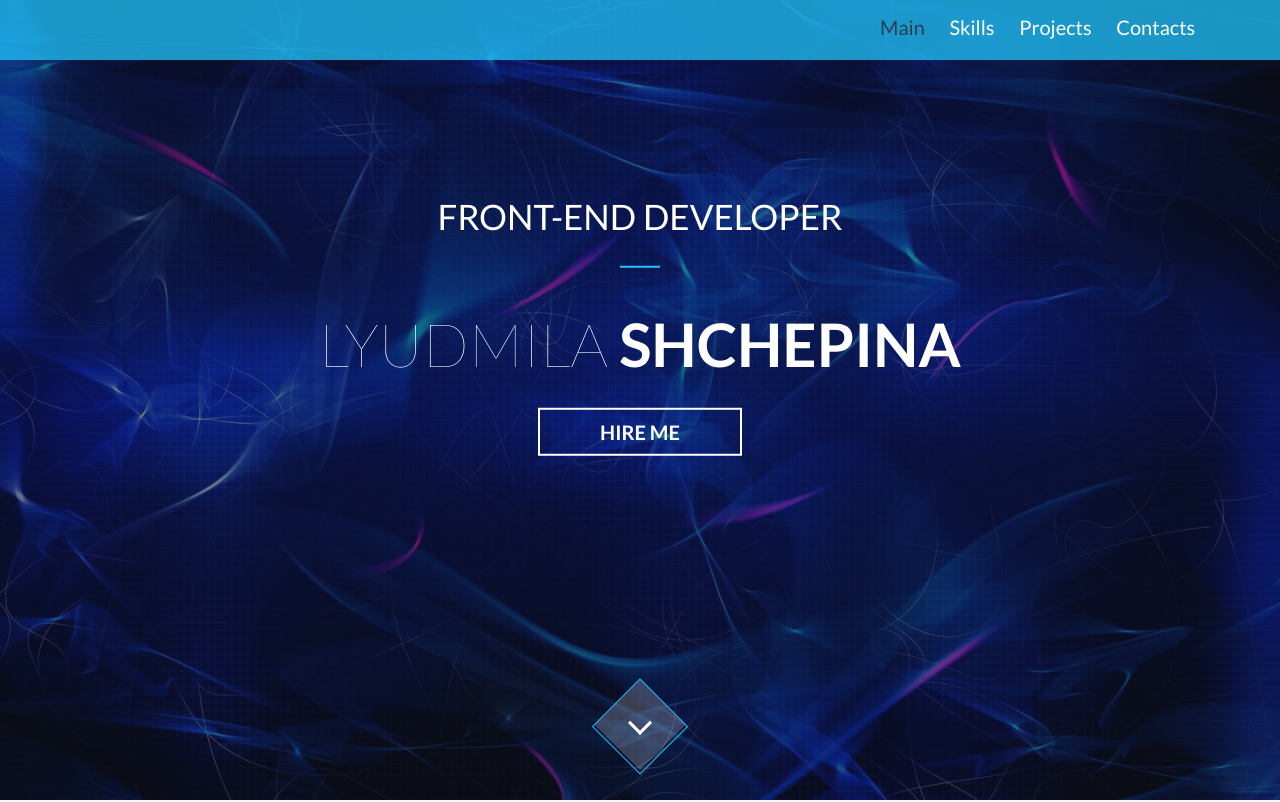
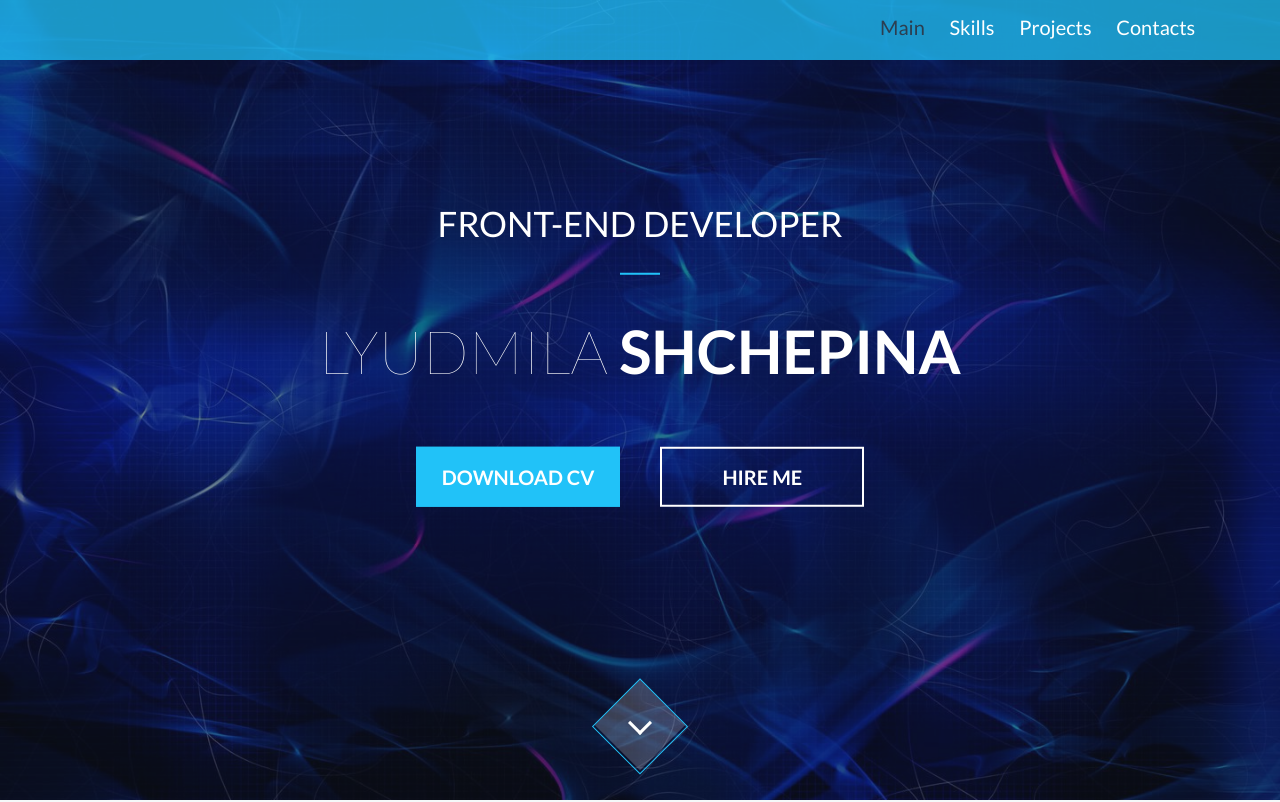
Before and after one commit to LyudmilaShch/my-portfolio, a React (Create React App) app: page / in a window 1280 px wide. Shown: the top 802 px of the page. Built offline with nearby package versions, Linux system fonts and the light colour scheme.

Commit message:
add button for download CV fix form contacts

```diff
--- a/package.json
+++ b/package.json
@@ -7,6 +7,8 @@
     "@testing-library/jest-dom": "^5.14.1",
     "@testing-library/react": "^13.0.0",
     "@testing-library/user-event": "^13.2.1",
+    "axios": "^1.3.2",
+    "formik": "^2.2.9",
     "gh-pages": "^4.0.0",
     "node-sass": "^8.0.0",
     "react": "^18.2.0",
--- a/src/contacts/Contacts.js
+++ b/src/contacts/Contacts.js
@@ -1,27 +1,65 @@
-import React from 'react';
+import React, {useState} from 'react';
 import style from './Contacts.module.scss'
 import styleContainer from '../common/styles/Container.module.scss'
 import Title from "../common/components/title/Title";
+import {useFormik} from "formik";
+import axios from "axios";
 
 const Contacts = () => {
-    return (
+    const [isSendMessage, setIsSendMessage] = useState(false)
+    const formik = useFormik({
+        initialValues: {
+            name: '',
+            phone: '',
+            email: '',
+            website: '',
+            message: ''
+        },
+        onSubmit: (values) => {
+            axios.post("https://gmail-node-js.vercel.app/sendMessage", {
+                name: values.name,
+                phone: values.phone,
+                email: values.email,
+                website: values.website,
+                message: values.message
+            })
+                .then(() => {
+                    setIsSendMessage(true)
+                })
+        }
+    });
+
+    return (<div>
             <div className={style.contactsBlock} id="contacts">
                 <div className={`${styleContainer.container} ${style.contactsContainer}`}>
                     <Title color={'#fff'}
                            title={'Contacts'}/>
                     <div className={style.container}>
-                    <form className={style.form}>
+                        {isSendMessage
+                            ? <div className={style.isSendMessage}>
+                                <p>Thanks. Your message ha been sent. I will contacts you
+                                    shortly</p>
+                                <button onClick={()=>{setIsSendMessage(false)}}>Ok</button>
+                            </div>
+                            : <form className={style.form} id="contacts-form" onSubmit={formik.handleSubmit}>
                                 <div className={style.inputsLine}>
-                            <input className={style.input} placeholder={'Name'}></input>
-                            <input className={style.input} placeholder={'Phone'}></input>
+                                    <input className={style.input}
+                                           placeholder={'Name'} {...formik.getFieldProps("name")}/>
+                                    <input className={style.input}
+                                           placeholder={'Phone'} {...formik.getFieldProps("phone")}/>
                                 </div>
                                 <div className={style.inputsLine}>
-                            <input className={style.input} placeholder={'Email'}></input>
-                            <input className={style.input} placeholder={'Website'}></input>
+                                    <input className={style.input} placeholder={'Email'}
+                                           type="email" {...formik.getFieldProps("email")}/>
+                                    <input className={style.input}
+                                           placeholder={'Website'} {...formik.getFieldProps("website")}/>
                                 </div>
-                            <textarea className={style.textarea} placeholder={'Message'}></textarea>
+                                <textarea className={style.textarea}
+                                          placeholder={'Message'} {...formik.getFieldProps("message")}/>
                                 <button type="submit">Send message</button>
                             </form>
+                        }
+                    </div>
                 </div>
             </div>
         </div>
--- a/src/contacts/Contacts.module.scss
+++ b/src/contacts/Contacts.module.scss
@@ -34,6 +34,14 @@
       width:  66.67%;
       text-align: center;
 
+      .isSendMessage p{
+        position: relative;
+        @include text(2rem, $primaryColor, none);
+      }
+      .isSendMessage button {
+        @extend .btn;
+        background-color: rgba(255, 255, 255, 0.1);
+      }
       .form {
         position: relative;
         width: 100%;
--- a/src/main/Main.js
+++ b/src/main/Main.js
@@ -1,9 +1,8 @@
 import React from 'react';
 import style from './Main.module.scss'
 import Header from "../header/Header";
-import {Button} from "../common/components/button/Button";
+import CV from "../accets/files/cv.pdf";
 
-<Button link={""} text={'hire me'}/>
 const Main = () => {
     return (
         <div className={style.mainBlock} id="main">
@@ -15,14 +14,17 @@ const Main = () => {
                     <h1 className={style.thin}>Lyudmila
                         <strong>{' Shchepina'}</strong>
                     </h1>
-                    <Button link={"#contacts"} text={'hire me'}/>
+                    <div className={style.mainButtons}>
+                        <a href={CV} download className={style.saveCVButton}>Download
+                            CV</a>
+                        <a href={"#contacts"} className={style.hireMeButton}>hire me</a>
+                    </div>
+
                 </div>
             </div>
             <div className={style.arrowDownSection}>
-                <a href={"#skills"}>
-                <div className={style.wrapperDown}>
+                <a href={"#skills"} className={style.wrapperDown}>
                     <div className={style.arrowDown}/>
-                </div>
                 </a>
             </div>
 
--- a/src/main/Main.module.scss
+++ b/src/main/Main.module.scss
@@ -1,15 +1,18 @@
 @import '../common/styles/sass/variables.scss';
 @import '../common/styles/sass/mixins.scss';
+@import '../common/components/button/Button.module';
 
 .mainBlock {
   height: 100vh;
   background-image: url("../accets/image/main.jpg");
   background-size: cover;
   background-position: center;
+
   &::before {
     position: absolute;
     content: '';
     background-color: #12181f;
+    height: 100vh;
     opacity: 0.5;
     top: 0;
     bottom: 0;
@@ -18,7 +21,8 @@
   }
 
   .container {
-    height: calc(100vh - 190px);
+    padding-top: 60px;
+    height: calc(100vh - 160px);
     position: relative;
 
     .greetingText {
@@ -32,6 +36,9 @@
       h2 {
         font: inherit;
         @include text(2.1875rem, $titleTextColor, uppercase);
+        @media screen and (max-height: 740px) and (max-width: 426px){
+          margin: 10px;
+        }
       }
       .line {
         width: 40px;
@@ -41,6 +48,41 @@
       }
       .thin {
         font-weight: lighter;
+        @media screen and (max-height: 740px) and (max-width: 426px) {
+          margin: 10px;
+        }
+      }
+      .mainButtons{
+        display: flex;
+        justify-content: center;
+        @media screen and (max-width: 658px) {
+          flex-direction: column;
+          width: 60%;
+          margin: 0 auto;
+        }
+        @media screen and (max-width: 430px) {
+          width: 90%;
+        }
+
+        .saveCVButton{
+          @extend .btn;
+          border: 2px solid $primaryColor;
+          background-color: $primaryColor;
+          padding: 0.8em 1.2em;
+
+          @media screen and (max-height: 740px) and (max-width: 426px){
+            margin: 10px;
+            padding: 0.3em 1.2em;
+          }
+        }
+        .hireMeButton{
+          @extend .btn;
+          padding: 0.8em 3em;
+          @media screen and (max-height: 740px) and (max-width: 426px){
+            margin: 10px;
+            padding: 0.3em 1.2em;
+          }
+        }
       }
     }
   }
@@ -51,7 +93,6 @@
     height: 150px;
     bottom: 0;
     transform: rotate(45deg);
-    cursor: pointer;
 
     .wrapperDown {
       top: 50%;
@@ -79,6 +120,7 @@
         width: 100%;
         height: 100%;
         animation: pulse 1s ease-in-out infinite alternate;
+
       }
 
       .arrowDown {
@@ -89,7 +131,7 @@
         border-width: 0 3px 3px 0;
         display: inline-block;
         padding: 7px;
-
+        cursor: pointer;
       }
     }
   }
--- a/src/skills/skill/Skill.module.scss
+++ b/src/skills/skill/Skill.module.scss
@@ -59,6 +59,7 @@
       text-align:center;
       .icon{
         width: 60%;
+        height: 60%;
         fill: $textColor;
         position: absolute;
         top: 50%;
```
Also changed, not shown: 2 other files (tests, documents, lock files or other folders). Lines whose indentation alone changed are shown as unchanged.
